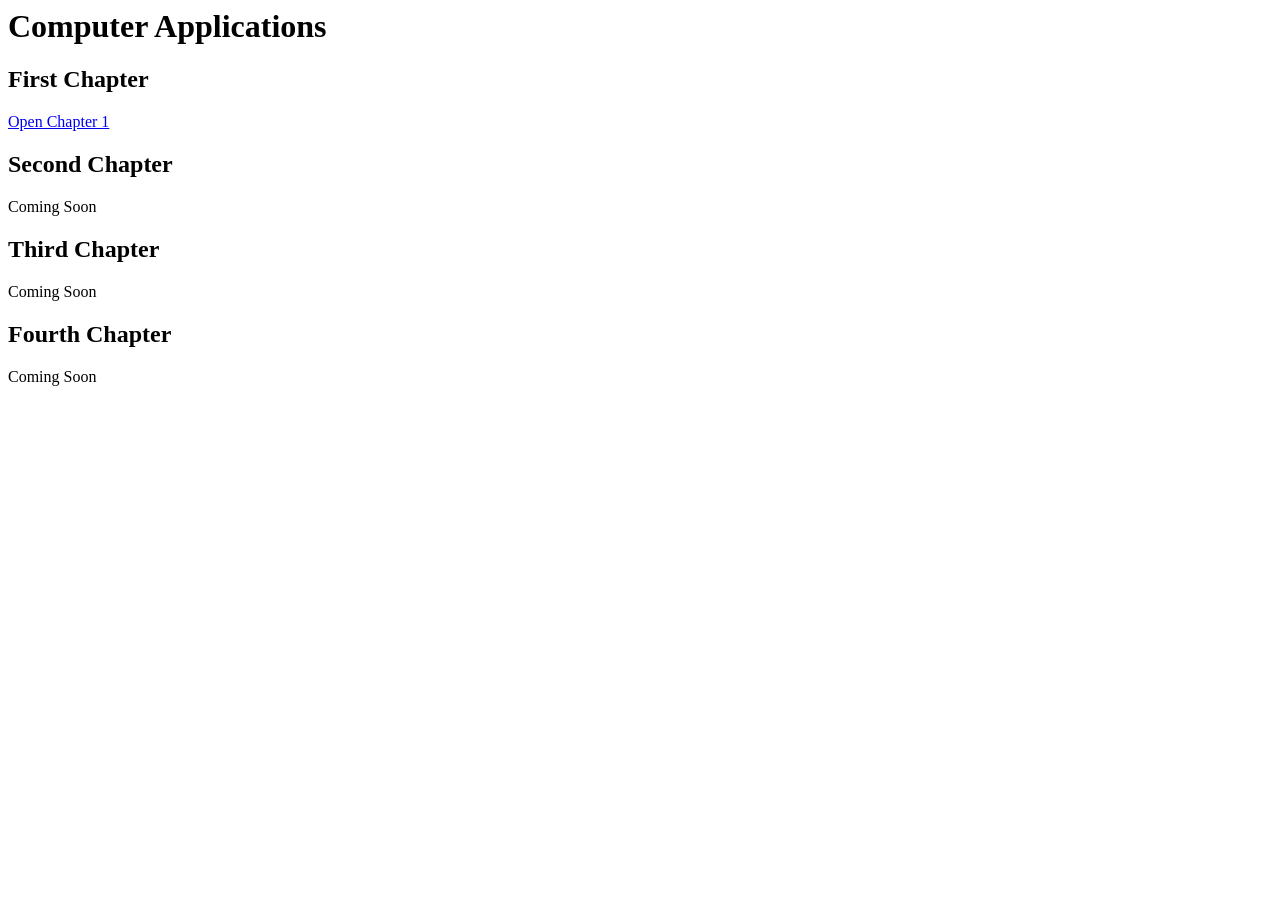
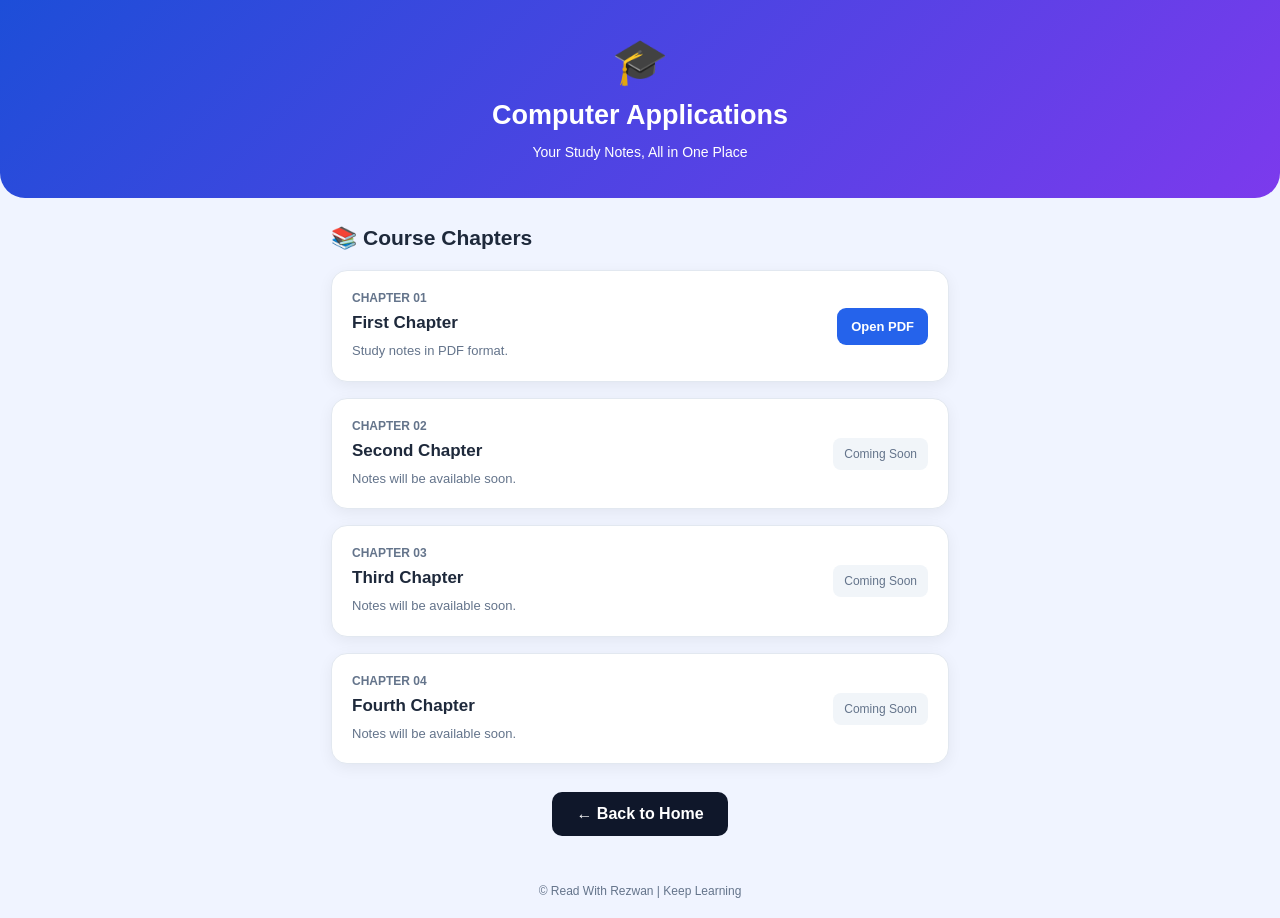
Before and after one commit to readwithrezwan-web/readwithrezwan, a plain HTML site: page chapters.html in a window 1280 px wide. Before the commit the page ends 800 px from the top, so only its background shows below. Drawn offline with Linux system fonts and the light colour scheme.

Commit message:
Update chapters.html

```diff
--- a/chapters.html
+++ b/chapters.html
@@ -1,23 +1,226 @@
+<!DOCTYPE html>
+<html lang="en">
+<head>
+    <meta charset="UTF-8">
+    <meta name="viewport" content="width=device-width, initial-scale=1.0">
+
+    <title>Computer Applications | Read With Rezwan</title>
+
+    <style>
+        * {
+            margin: 0;
+            padding: 0;
+            box-sizing: border-box;
+        }
+
+        body {
+            font-family: Arial, sans-serif;
+            background: #f0f4ff;
+            color: #1e293b;
+            min-height: 100vh;
+        }
+
+        header {
+            background: linear-gradient(135deg, #1d4ed8, #7c3aed);
+            color: white;
+            text-align: center;
+            padding: 35px 15px;
+            border-radius: 0 0 25px 25px;
+        }
+
+        .icon {
+            font-size: 45px;
+            margin-bottom: 12px;
+        }
+
+        header h1 {
+            font-size: 27px;
+            margin-bottom: 10px;
+        }
+
+        header p {
+            font-size: 14px;
+            line-height: 1.6;
+        }
+
+        .container {
+            max-width: 650px;
+            margin: 28px auto;
+            padding: 0 16px;
+        }
+
+        .section-title {
+            font-size: 21px;
+            margin-bottom: 20px;
+        }
+
+        .chapter-card {
+            background: white;
+            padding: 20px;
+            margin-bottom: 16px;
+            border-radius: 16px;
+            box-shadow: 0 4px 15px rgba(0, 0, 0, 0.06);
+            display: flex;
+            align-items: center;
+            justify-content: space-between;
+            gap: 12px;
+            border: 1px solid #e2e8f0;
+        }
+
+        .chapter-info {
+            flex: 1;
+        }
+
+        .chapter-number {
+            font-size: 12px;
+            color: #64748b;
+            margin-bottom: 8px;
+            font-weight: bold;
+        }
+
+        .chapter-card h2 {
+            font-size: 17px;
+            margin-bottom: 8px;
+        }
+
+        .chapter-card p {
+            color: #64748b;
+            font-size: 13px;
+            line-height: 1.5;
+        }
+
+        .chapter-icon {
+            font-size: 28px;
+        }
+
+        .open-btn {
+            display: inline-block;
+            background: #2563eb;
+            color: white;
+            text-decoration: none;
+            padding: 11px 14px;
+            border-radius: 9px;
+            font-size: 13px;
+            font-weight: bold;
+            white-space: nowrap;
+        }
+
+        .open-btn:hover {
+            background: #1d4ed8;
+        }
+
+        .coming-soon {
+            display: inline-block;
+            background: #f1f5f9;
+            color: #64748b;
+            padding: 9px 11px;
+            border-radius: 8px;
+            font-size: 12px;
+            white-space: nowrap;
+        }
+
+        .home-btn {
+            display: block;
+            width: fit-content;
+            margin: 28px auto;
+            padding: 13px 24px;
+            background: #0f172a;
+            color: white;
+            text-decoration: none;
+            border-radius: 10px;
+            font-weight: bold;
+        }
+
+        footer {
+            text-align: center;
+            padding: 20px;
+            color: #64748b;
+            font-size: 12px;
+        }
+
+        @media (max-width: 380px) {
+            .chapter-card {
+                padding: 15px 12px;
+            }
+
+            .chapter-card h2 {
+                font-size: 15px;
+            }
+
+            .open-btn {
+                padding: 10px;
+                font-size: 12px;
+            }
+        }
+    </style>
+</head>
+
+<body>
+
+    <header>
+        <div class="icon">🎓</div>
         <h1>Computer Applications</h1>
+        <p>Your Study Notes, All in One Place</p>
+    </header>
 
-<div class="chapter">
+    <main class="container">
+
+        <h2 class="section-title">📚 Course Chapters</h2>
+
+        <div class="chapter-card">
+            <div class="chapter-info">
+                <div class="chapter-number">CHAPTER 01</div>
                 <h2>First Chapter</h2>
-    <a href="Computer%20Application%201.pdf" target="_blank">
-        Open Chapter 1
+                <p>Study notes in PDF format.</p>
+            </div>
+
+            <a class="open-btn"
+               href="Computer%20Application%201.pdf"
+               target="_blank"
+               rel="noopener">
+                Open PDF
             </a>
         </div>
 
-<div class="chapter">
+        <div class="chapter-card">
+            <div class="chapter-info">
+                <div class="chapter-number">CHAPTER 02</div>
                 <h2>Second Chapter</h2>
-    <p>Coming Soon</p>
+                <p>Notes will be available soon.</p>
             </div>
 
-<div class="chapter">
-    <h2>Third Chapter</h2>
-    <p>Coming Soon</p>
+            <span class="coming-soon">Coming Soon</span>
         </div>
 
-<div class="chapter">
+        <div class="chapter-card">
+            <div class="chapter-info">
+                <div class="chapter-number">CHAPTER 03</div>
+                <h2>Third Chapter</h2>
+                <p>Notes will be available soon.</p>
+            </div>
+
+            <span class="coming-soon">Coming Soon</span>
+        </div>
+
+        <div class="chapter-card">
+            <div class="chapter-info">
+                <div class="chapter-number">CHAPTER 04</div>
                 <h2>Fourth Chapter</h2>
-    <p>Coming Soon</p>
+                <p>Notes will be available soon.</p>
             </div>
+
+            <span class="coming-soon">Coming Soon</span>
+        </div>
+
+        <a href="index.html" class="home-btn">
+            &#8592; Back to Home
+        </a>
+
+    </main>
+
+    <footer>
+        &copy; Read With Rezwan | Keep Learning
+    </footer>
+
+</body>
+</html>
```
Lines whose indentation alone changed are shown as unchanged.
